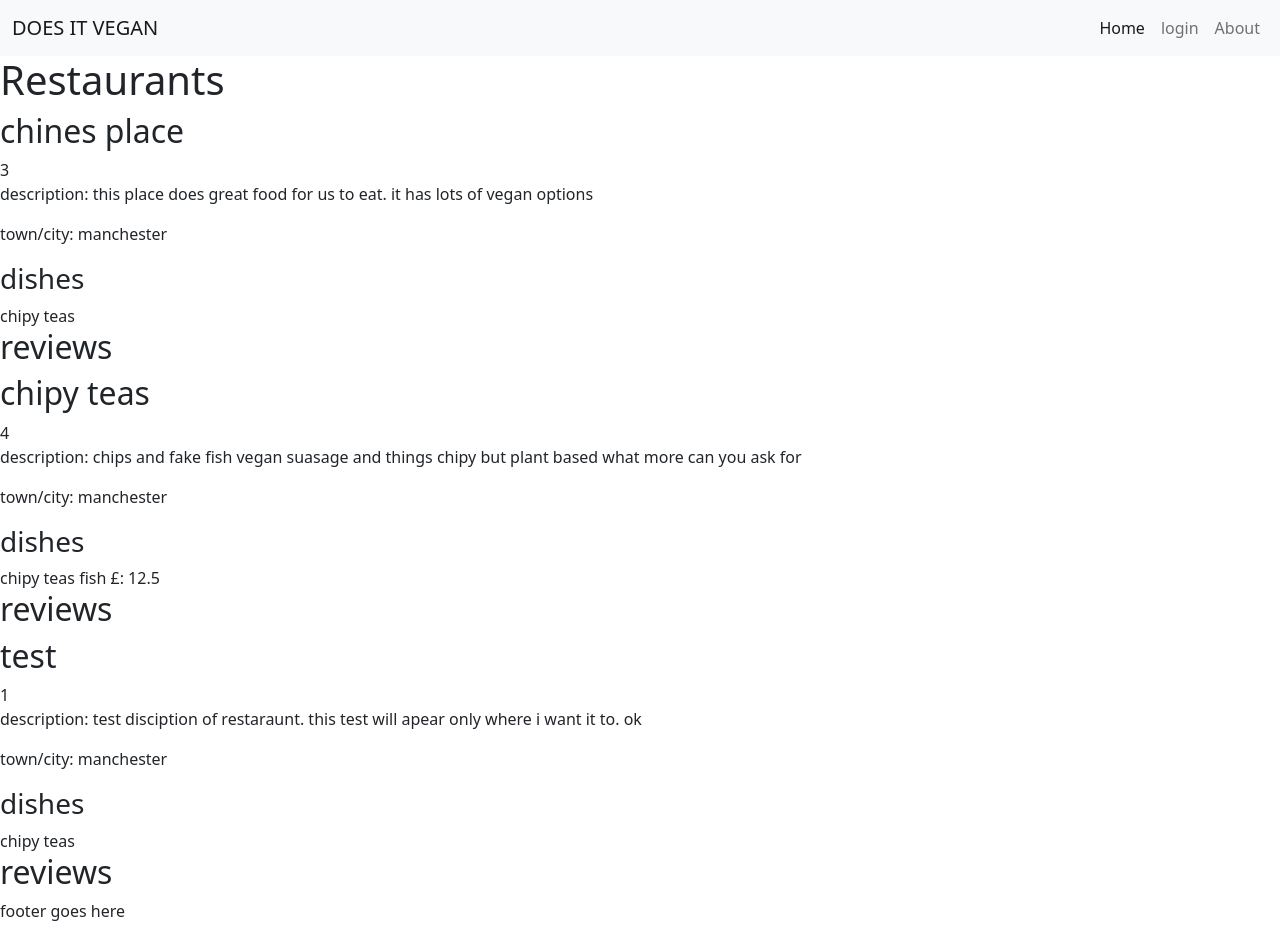
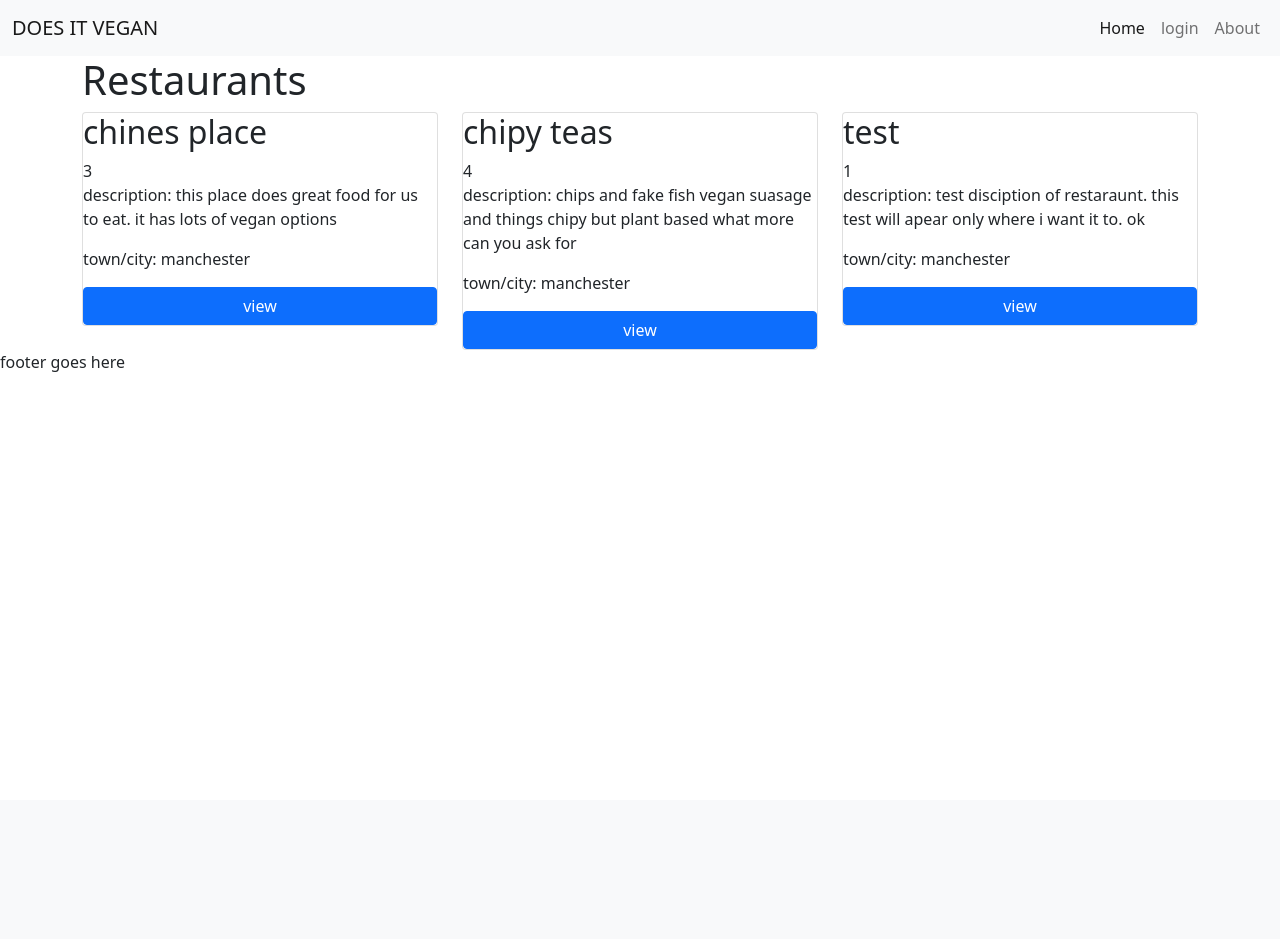
Before and after one commit to christine-gk416/Does_It_-Vegan, a Django app: page / in a window 1280 px wide. After the commit the page ends 372 px from the top, so only its background shows below. Run offline with Django 3.2, Linux system fonts and the light colour scheme; data comes from the database, SQL or seed files in the repository.

Commit message:
add basic styling to index.html

```diff
--- a/templates/index.html
+++ b/templates/index.html
@@ -1,21 +1,21 @@
 {% extends "base.html" %}
 
 {% block content %}
+<div class="container">
+    <div class="row">
         <h1>Restaurants</h1>
             {% for restaurant in restaurant_list %}
+                <div class="col">
+                    <div class="card">
                         <h2>{{restaurant.name}}</h2>
                         {{restaurant.id}}
                         <p>description: {{restaurant.description}} </p>
                         <p>town/city: {{restaurant.townCity}}</p>
-        <h3>dishes</h3>
-        {% for item in dish  %}
-            {{item.restaurant}}
-            {% if item.restaurant.id == restaurant.id %}
-                {{item.name}}
-                £: {{item.price}}
-            {% endif %}
+                        <button type="button" class="btn btn-primary">view</button>
+                    </div>
+
+                </div>
             {% endfor %}
-
-<h2>reviews</h2>
-    {% endfor %}
+        </div>
+    </div>
 {%endblock%}
```
Lines whose indentation alone changed are shown as unchanged.
